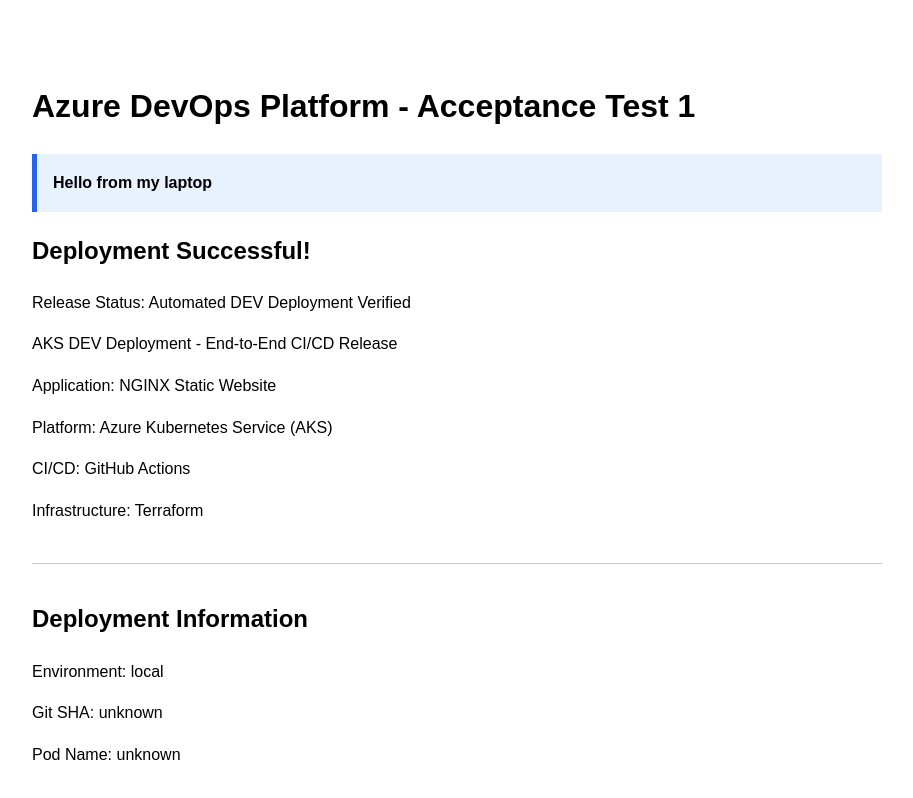
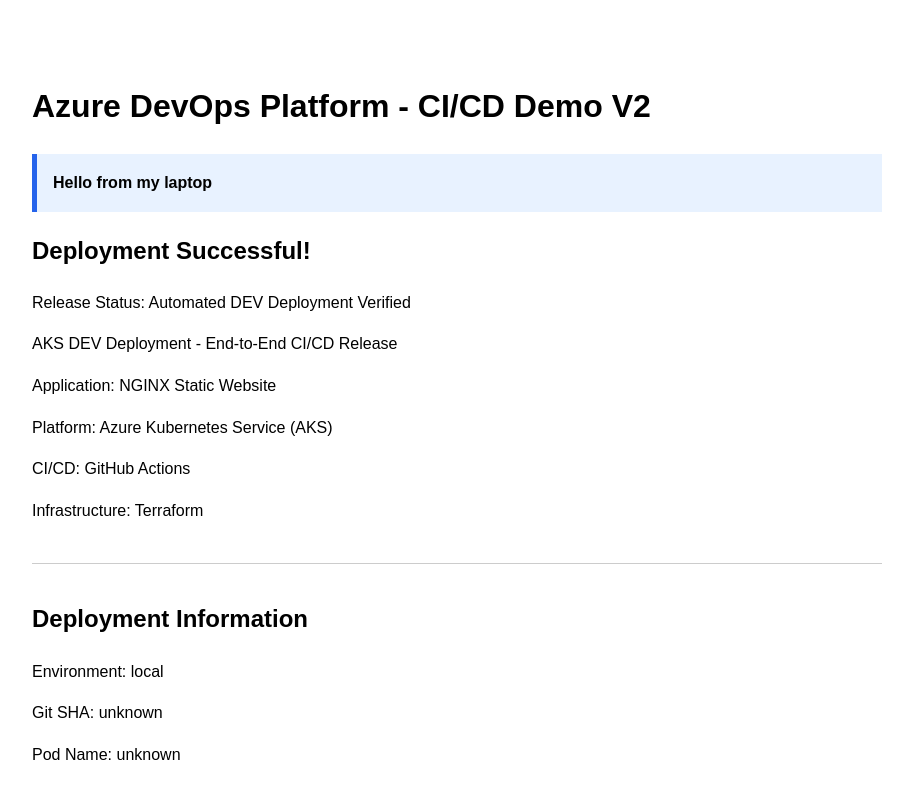
Before and after one commit to williamthangavelu0710/azure-devops-platform, a website: page site/index.html in a window 1280 px wide. Shown: the whole page, without its empty margins (183-1096 px from the left). Drawn offline with Linux system fonts and the light colour scheme; no server answers.

Commit message:
Demo: update homepage heading for Ci/CD test

```diff
--- a/site/index.html
+++ b/site/index.html
@@ -8,7 +8,7 @@
     <script src="/app.js" defer></script>
 </head>
 <body>
-    <h1>Azure DevOps Platform - Acceptance Test 1</h1>
+    <h1>Azure DevOps Platform - CI/CD Demo V2</h1>
     <p id="banner">Loading environment banner...</p>
     <h2>Deployment Successful!</h2>
     <p id="release-status">Release Status: Automated DEV Deployment Verified</p>
```
